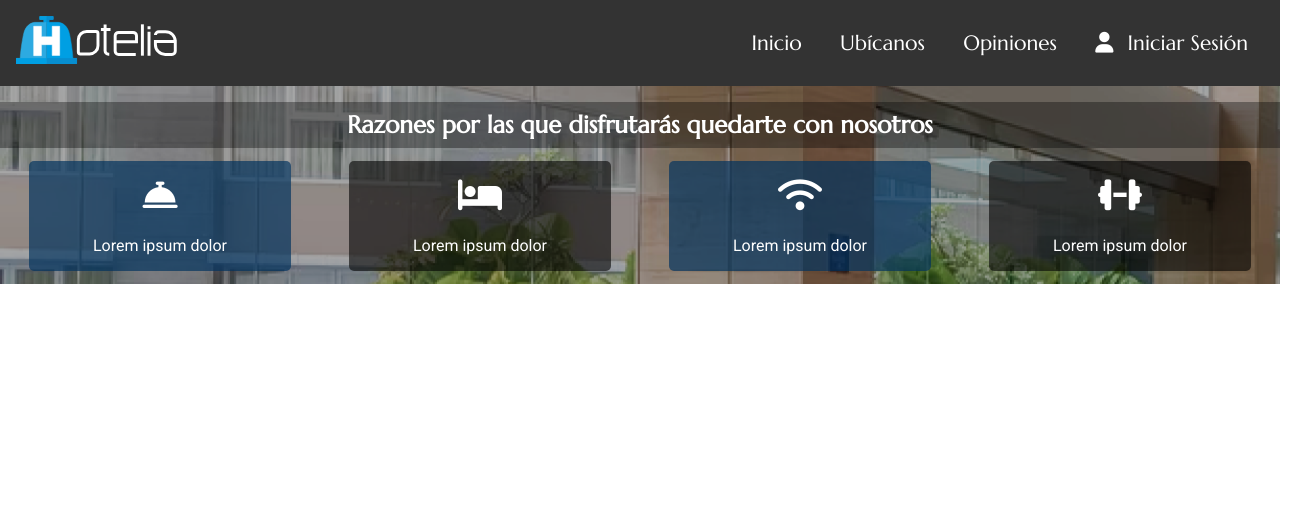
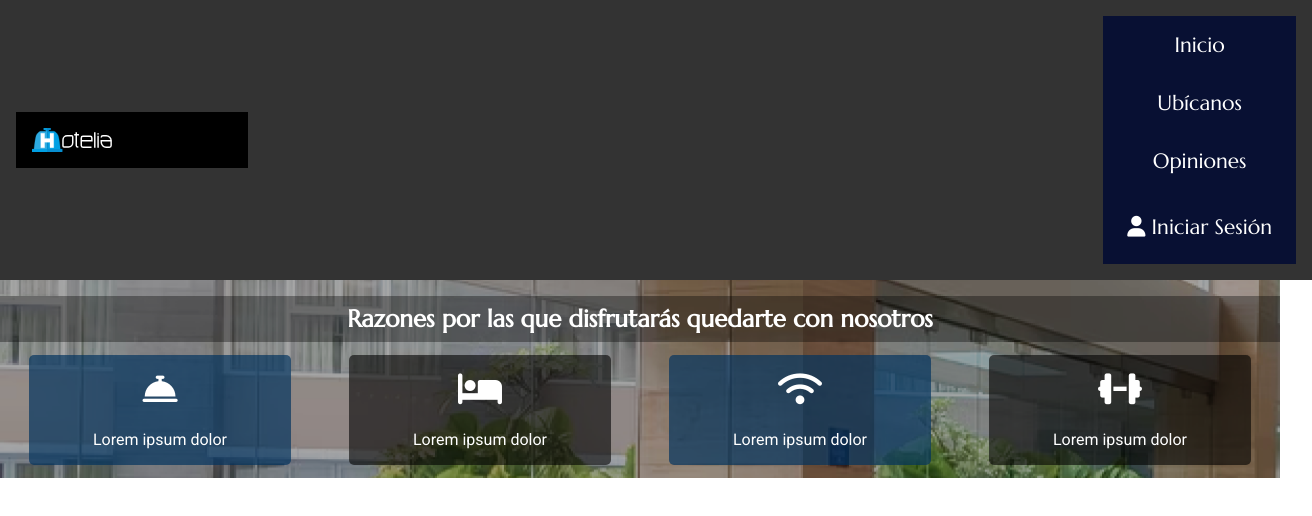
Before and after one commit to Nico206/TALLER_0_Maquetacion_Responsive, a plain HTML site: page index.html in a window 1280 px wide. Shown: the whole page, 1312 px wide, since content can reach past the window. Drawn offline with Linux system fonts and the light colour scheme; files whose address does not match are found by name.

Commit message:
vista celular/tablet

```diff
--- a/css/estilos.css
+++ b/css/estilos.css
@@ -13,6 +13,44 @@ url('https://fonts.googleapis.com/css2?family=Marcellus&family=Roboto:ital,wght@
 --blanco: #fff;
 --degradado: linear-gradient(49.54deg, #337AB7 2.89%, #0B3860 80.34%);
 }
+@media screen and (min-width: 768px){
+}
+/*Resolución notebooks*/
+@media screen and (min-width: 1024px){
+    nav{
+    display: flex;
+    flex-direction: row;
+    width: 100%;
+    justify-content: space-between;
+    background-color: var(--negro2);
+    }
+.logo{
+    padding: 1rem;
+    }
+    .logo img{
+    width: 100%;
+    max-width: 180px;
+    }
+.logo i{
+    display: none;
+    }
+    .menu{
+    background-color: var(--negro2);
+    display: flex;
+    flex-direction: row;
+    align-items: center;
+    }
+.menu-hr{
+    display: none;
+    }
+.navbar-button{
+    background-color:var(--azuloscuro);
+}
+}
+/*Resolución notebooks*/
+@media screen and (min-width: 1308px){
+}
+
 *{
 margin:0;
 }
@@ -50,12 +88,56 @@ nav{
     font-family: 'Marcellus', serif;
     font-size: 1em;
 }
-.menu i{
-    margin-right: 0.5rem;
+.menu{
+    background-color: rgba(1, 10, 52, 0.838);
+    display: flex;
+    flex-direction: column;
+    align-items: center;
+    justify-content: center;
+}
+.menu-hr{
+    width: 90%;
+    background-color: var(--blanco);
+}
+.item{
+    padding: 1rem;
+}
+
+nav a{
+    color: var(--blanco);
+    text-decoration: none;
+    text-align: center;
+}
+nav a:hover{
+    background-color: #0B3860;
+    width: 100%;
+}
+.navbar-button{
+    background-color:transparent;
+    border: none;
+    border-radius: 3px;
+    font-size: 1em;
+    padding: 0.5rem;
+    font-family: 'Marcellus', serif;
+    color: var(--blanco);
+}
+
+.logo{
+    background-color: var(--negro2);
+    display: flex;
+    align-items: center;
+    justify-content: space-between;
+    padding: 1rem;
 }
 .logo img{
-    height: 3rem;
+    width: 40%;
+    max-width: 200px;
 }
+.logo i{
+    color: var(--blanco);
+    font-size: 2rem;
+}
+
 #features{
     background: url(../img/index/bg-features.png);
     color: white;
--- a/index.html
+++ b/index.html
@@ -3,6 +3,7 @@
 <head>
     <meta charset="UTF-8">
     <meta http-equiv="X-UA-Compatible" content="IE=edge">
+    <meta name="viewport" content="width=device-width, initial-scale=1.0">
     <link rel="stylesheet" href="css/estilos.css">
     <script src="https://kit.fontawesome.com/2ad64c1b3a.js"
 crossorigin="anonymous"></script>
@@ -12,13 +13,16 @@ crossorigin="anonymous"></script>
  <nav>
         <div class="logo">
             <img src="img/Hotelia horizontal blanco.svg">
+            <i class="fa-solid fa-bars"></i>
+
         </div>
         <div class="menu">
             <a href="index.html" class="item">Inicio</a>
             <a href="ubicanos.html" class="item">Ubícanos</a>
             <a href="opiniones.html" class="item">Opiniones</a>
-            <a href="#" class="item"><i class="fa-solid fa-user"></i> Iniciar
-            Sesión</a>
+            <hr class="menu-hr" noshade="">
+            <a href="#" class="item"><button class="navbar-button"><i class="fa-solid
+            fa-user"></i> Iniciar Sesión</button></a>
         </div>
     </nav>
 
```
